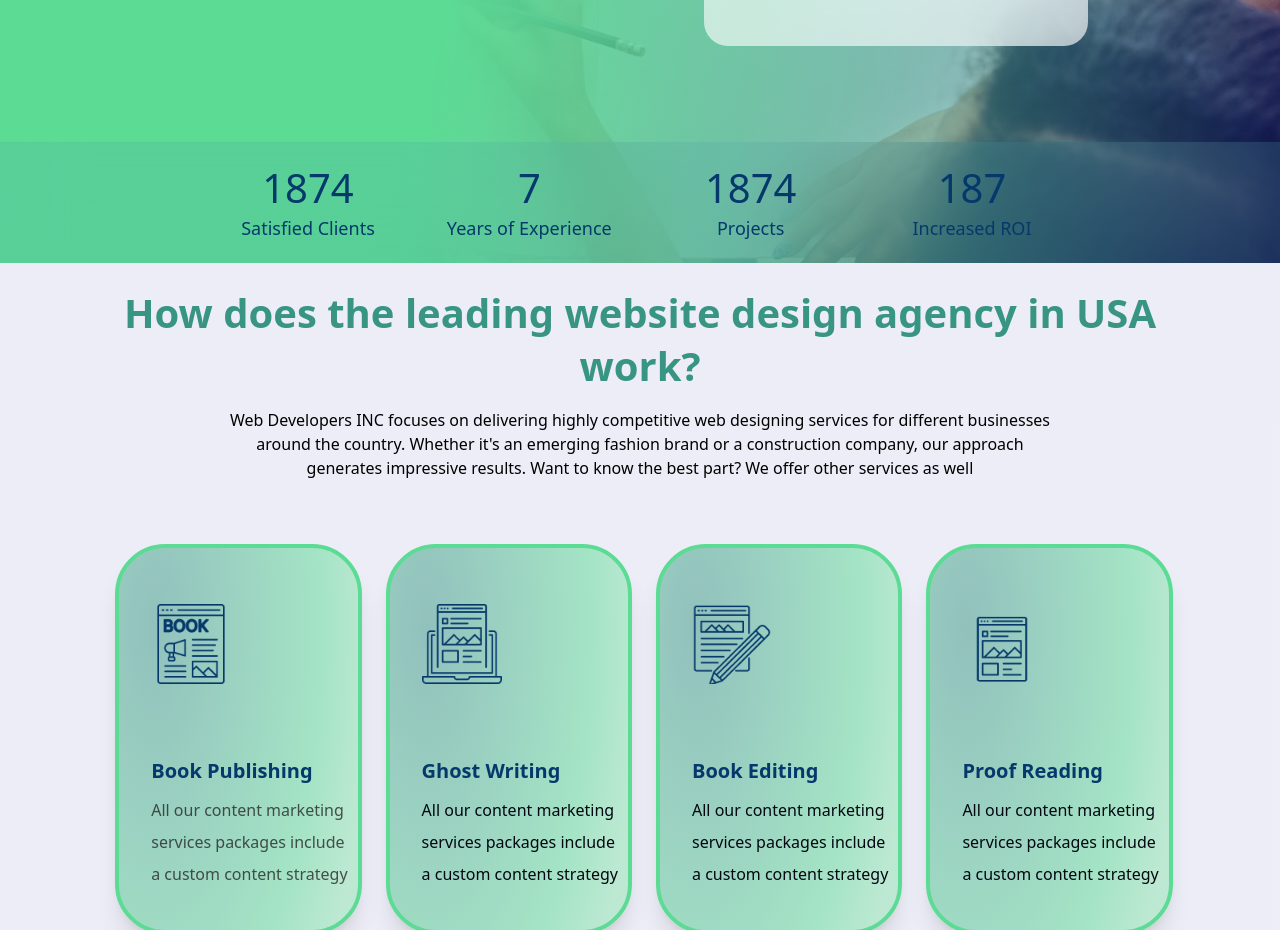
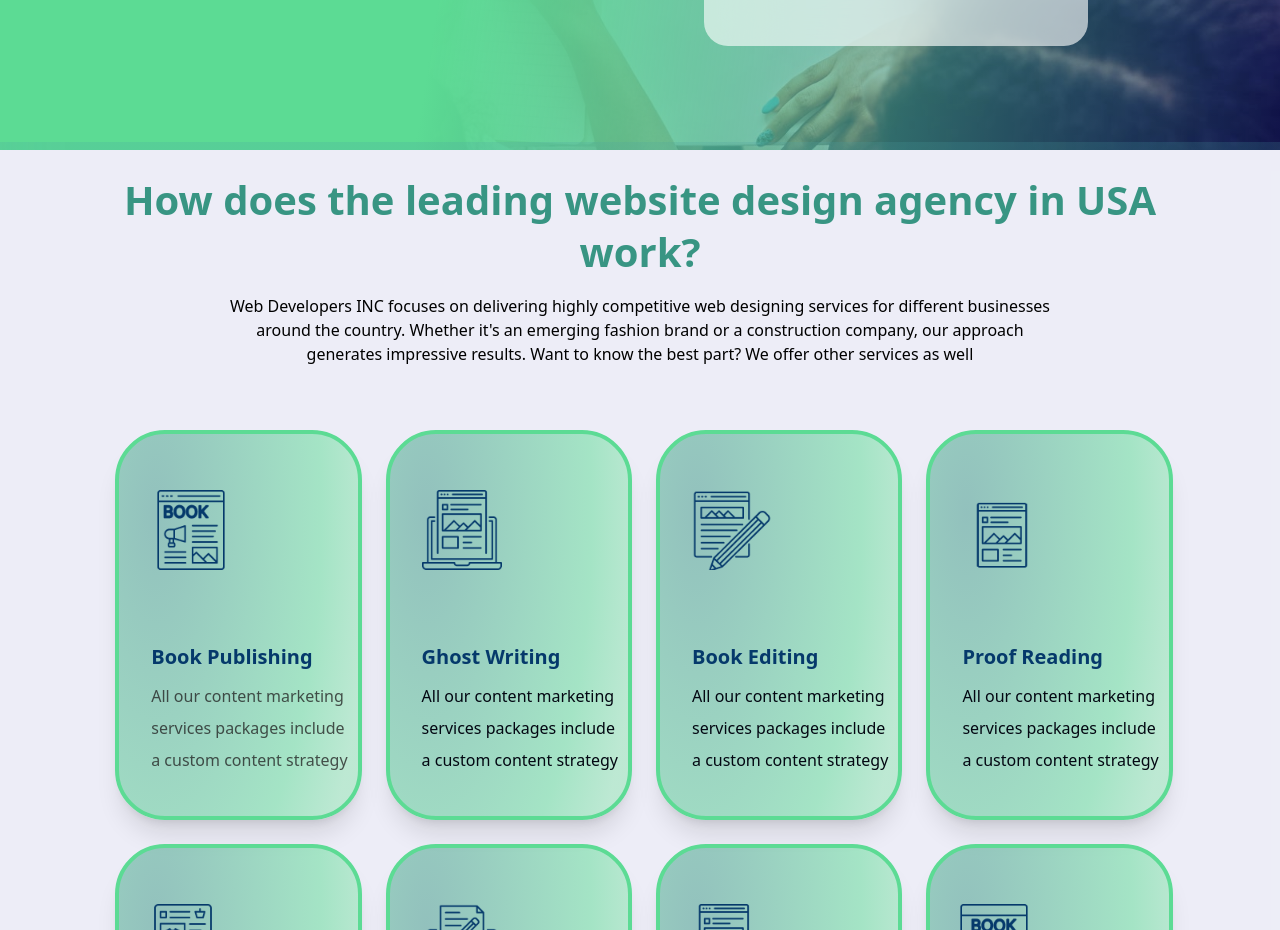
Before and after one commit to Saadi-Yip/scribe-ace, a Next.js app: page / in a window 1280 px wide. Shown: the part 846-1776 px from the top of the page. Built offline with nearby package versions, Linux system fonts and the light colour scheme.

Commit message:
ghost page

```diff
--- a/components/global/hero/index.tsx
+++ b/components/global/hero/index.tsx
@@ -8,24 +8,25 @@ export type Prop = {
   listing: string[];
   url?: string;
 };
-const stats = [
-  { title: "Satisfied Clients", count: 1874 },
-  { title: "Years of Experience", count: 7 },
-  { title: "Projects", count: 1874 },
-  { title: "Increased ROI", count: 187 },
-];
-const Hero = ({ heading, description, listing, url }: Prop) => {
+export type Stat = {
+  stats:{
+    count: number;
+    title: string;
+  }[]
+}
+
+const Hero = (props: Prop, data: Stat) => {
   return (
     <section className="relative hero-bg bg-center bg-cover">
         <div className="flex flex-wrap">
           <div className="container w-4/5 mx-auto">
             <div className="flex flex-wrap items-center">
-              <Content heading = {heading} description= {description} listing={listing}/>
+              <Content heading = {props.heading} description= {props.description} listing={props.listing}/>
               <Form />
             </div>
           </div>
         </div>
-        <Statistics stats={stats} />
+        <Statistics stats={data.stats} />
     </section>
   );
 };
--- a/components/global/statistics/index.tsx
+++ b/components/global/statistics/index.tsx
@@ -5,12 +5,12 @@ type Prop = {
   }[]
 };
 
-const Statistics = (props:Prop) => {
+const Statistics = ({stats}:Prop) => {
   return <section className="text-color-fourth text-3xl mb-0 mt-24 backdrop-blur-2xl statistics-bg">
   <div className="container  py-8 sm:py-1 mx-auto w-2/3">
     <div className="flex  flex-wrap -m-4 text-center">
       {
-        props.stats.map((data:any, i:number) =>(
+        stats?.map((data:any, i:number) =>(
           <div className="p-4 py-4 md:w-1/4 sm:w-1/2 sm:py-8 w-full" key = {i.toString()}>
             <h2 className="title-font font-medium sm:text-3xl text-2xl">{data.count}</h2>
             <span className="leading-relaxed text-md block">{data.title}</span>
```
Also changed, not shown: pages/index.tsx (+5 -5 lines).
